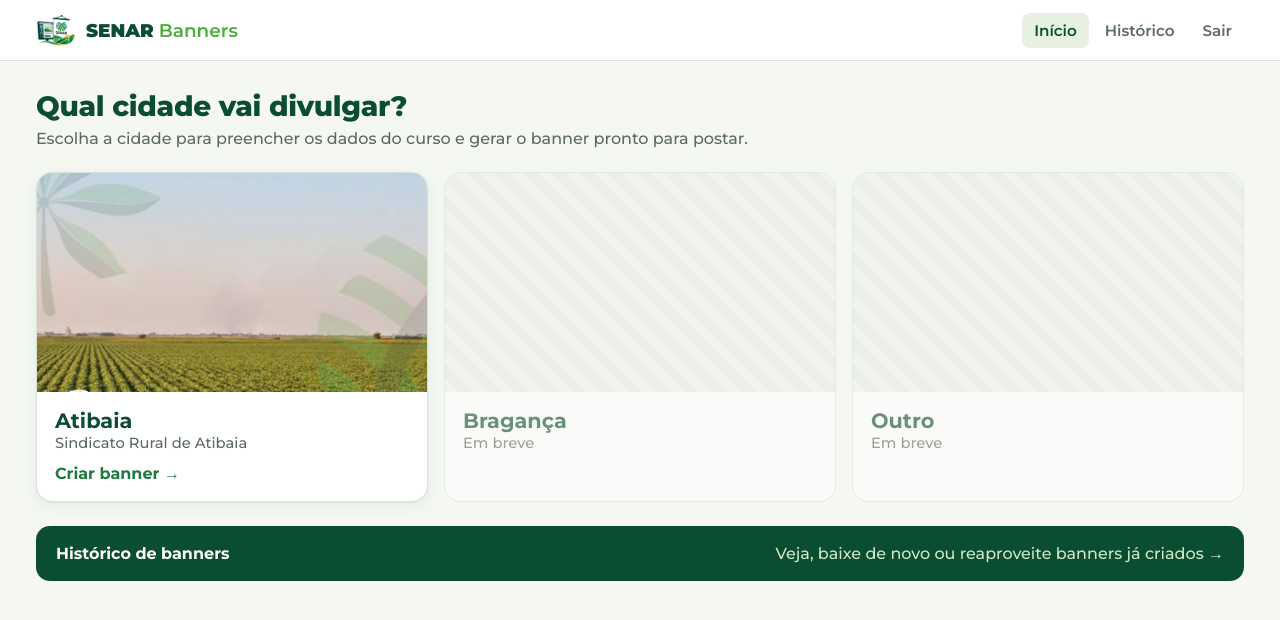
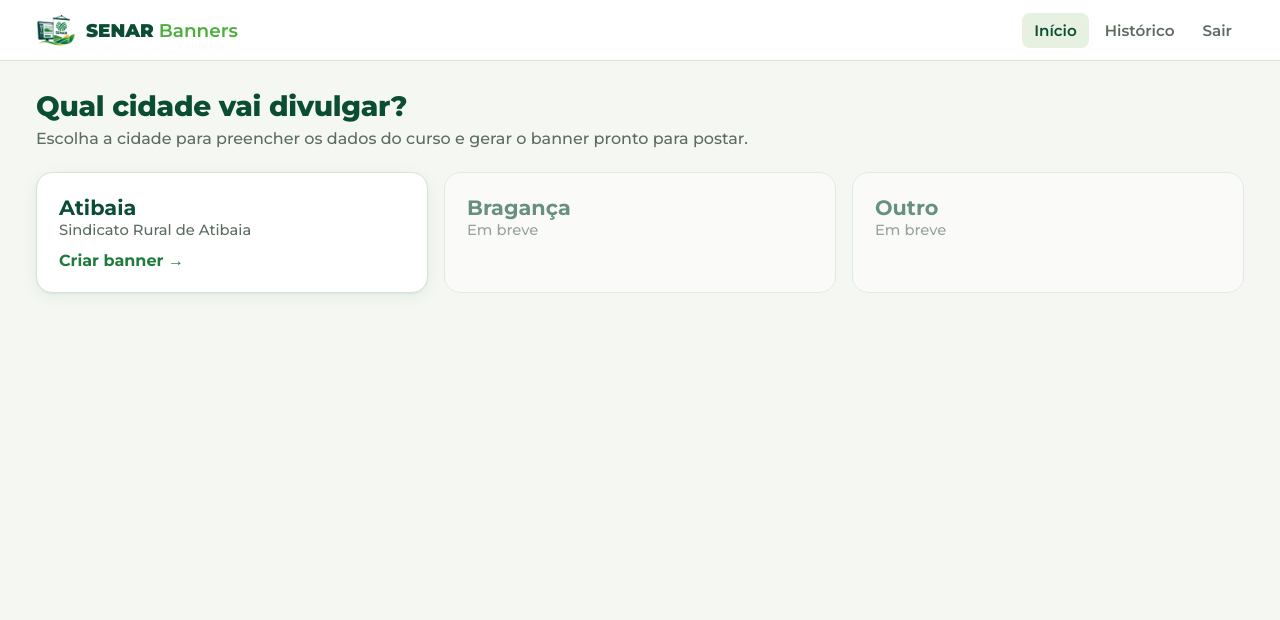
Before and after one commit to ala16/banner, a Next.js app: page / in a window 1280 px wide. Shown: the top 620 px of the page. Built offline with nearby package versions, Linux system fonts and the light colour scheme.

Commit message:
Início só com os nomes das cidades
Remove as imagens dos cartões e a faixa de histórico (o histórico
continua no menu do topo).

Co-Authored-By: Claude Opus 5.5 (1M context) <noreply@anthropic.com>
Claude-Session: https://claude.ai/code/session_01CGb9JKukuao8zXvCk9pGwQ

```diff
--- a/app/globals.css
+++ b/app/globals.css
@@ -237,29 +237,13 @@ input:focus, textarea:focus, select:focus {
   transition: transform 0.15s, box-shadow 0.15s, border-color 0.15s;
 }
 a.cidade:hover { transform: translateY(-2px); border-color: var(--verde-claro); box-shadow: 0 8px 24px rgba(11, 77, 51, 0.12); }
-.cidade-capa { width: 100%; aspect-ratio: 16 / 9; object-fit: cover; display: block; }
-.cidade-capa.vazia { background: repeating-linear-gradient(45deg, #eef2ec, #eef2ec 10px, #e6ebe3 10px, #e6ebe3 20px); }
-.cidade-texto { padding: 16px 18px 4px; }
+.cidade-texto { padding: 22px 22px 4px; }
 .cidade-texto strong { display: block; font-size: 1.3rem; color: var(--verde-escuro); }
 .cidade-texto span { color: var(--texto-suave); font-size: 0.92rem; }
-.cidade-acao { padding: 8px 18px 18px; color: var(--verde); font-weight: 700; }
+.cidade-acao { padding: 8px 22px 22px; color: var(--verde); font-weight: 700; }
 .cidade.desativada { opacity: 0.6; box-shadow: none; }
-.cidade.desativada .cidade-texto { padding-bottom: 18px; }
+.cidade.desativada .cidade-texto { padding-bottom: 22px; }
 
-.atalho-historico {
-  display: flex;
-  flex-wrap: wrap;
-  justify-content: space-between;
-  gap: 4px 16px;
-  margin-top: 24px;
-  padding: 18px 20px;
-  border-radius: 14px;
-  background: var(--verde-escuro);
-  color: #fff;
-  text-decoration: none;
-}
-.atalho-historico span { color: #cfe8c4; }
-.atalho-historico:hover { background: #083b27; }
 
 /* ---------- Editor ---------- */
 .editor {
@@ -401,8 +385,7 @@ a.cidade:hover { transform: translateY(-2px); border-color: var(--verde-claro);
   .intro h1, .titulo-pagina h1 { font-size: 1.4rem; }
   .linha { grid-template-columns: 1fr; gap: 0; }
   .marca { font-size: 1rem; gap: 8px; }
-  .cidade.desativada .cidade-capa { display: none; }
-  .marca img { width: 32px; height: 32px; }
+  .cidade.desativada   .marca img { width: 32px; height: 32px; }
   .menu a, .menu button { padding: 8px 8px; font-size: 0.88rem; }
 }
 
--- a/app/page.js
+++ b/app/page.js
@@ -13,7 +13,6 @@ export default function Home() {
 
         <div className="cidades">
           <Link href="/atibaia" className="cidade">
-            <img src="/atibaia/capa.jpg" alt="" className="cidade-capa" />
             <div className="cidade-texto">
               <strong>Atibaia</strong>
               <span>Sindicato Rural de Atibaia</span>
@@ -21,25 +20,18 @@ export default function Home() {
             <span className="cidade-acao">Criar banner →</span>
           </Link>
           <div className="cidade desativada" aria-disabled="true">
-            <div className="cidade-capa vazia" />
             <div className="cidade-texto">
               <strong>Bragança</strong>
               <span>Em breve</span>
             </div>
           </div>
           <div className="cidade desativada" aria-disabled="true">
-            <div className="cidade-capa vazia" />
             <div className="cidade-texto">
               <strong>Outro</strong>
               <span>Em breve</span>
             </div>
           </div>
         </div>
-
-        <Link href="/historico" className="atalho-historico">
-          <strong>Histórico de banners</strong>
-          <span>Veja, baixe de novo ou reaproveite banners já criados →</span>
-        </Link>
       </main>
     </>
   );
```
Also changed, not shown: public/atibaia/capa.jpg (deleted).
